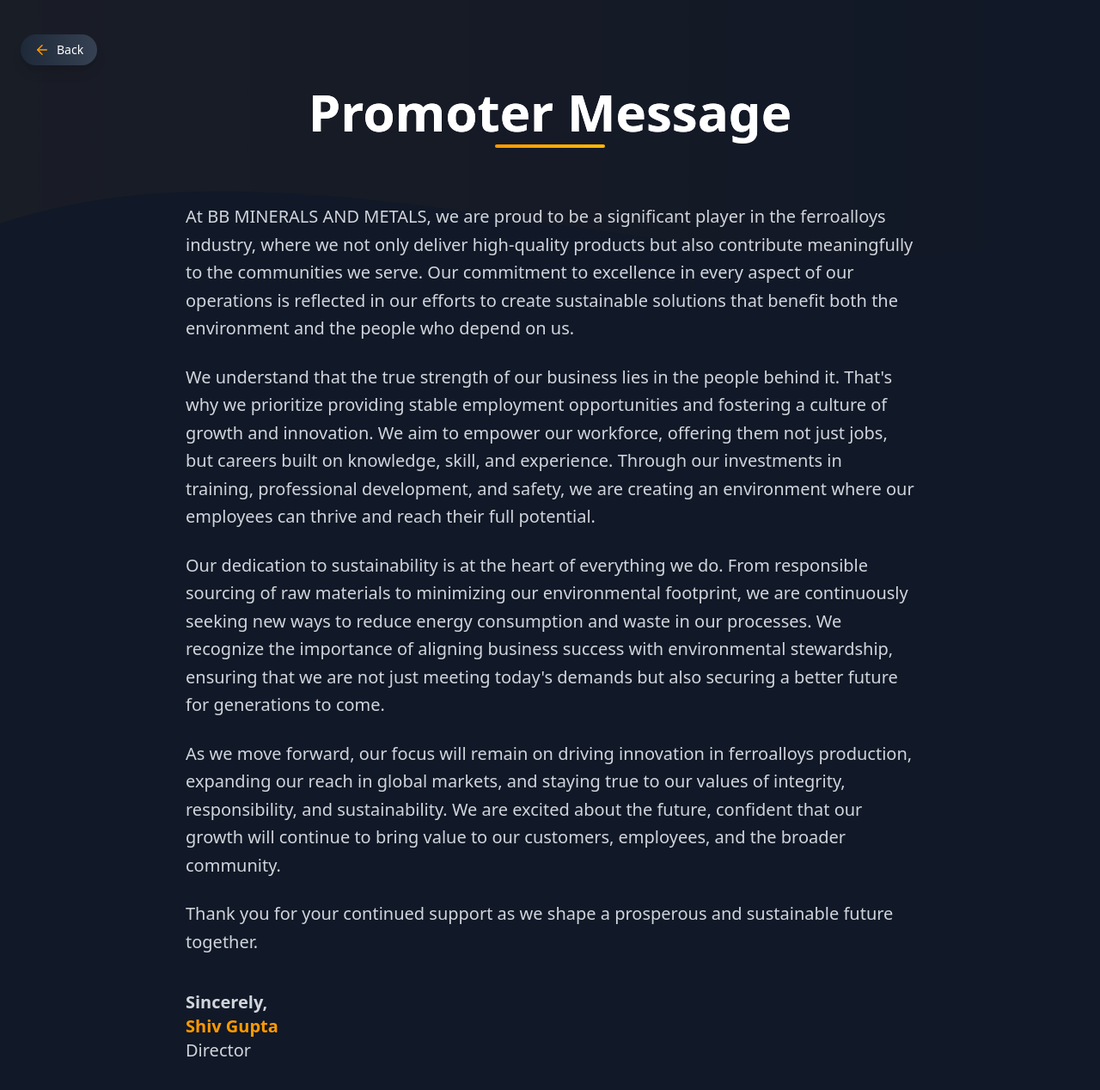
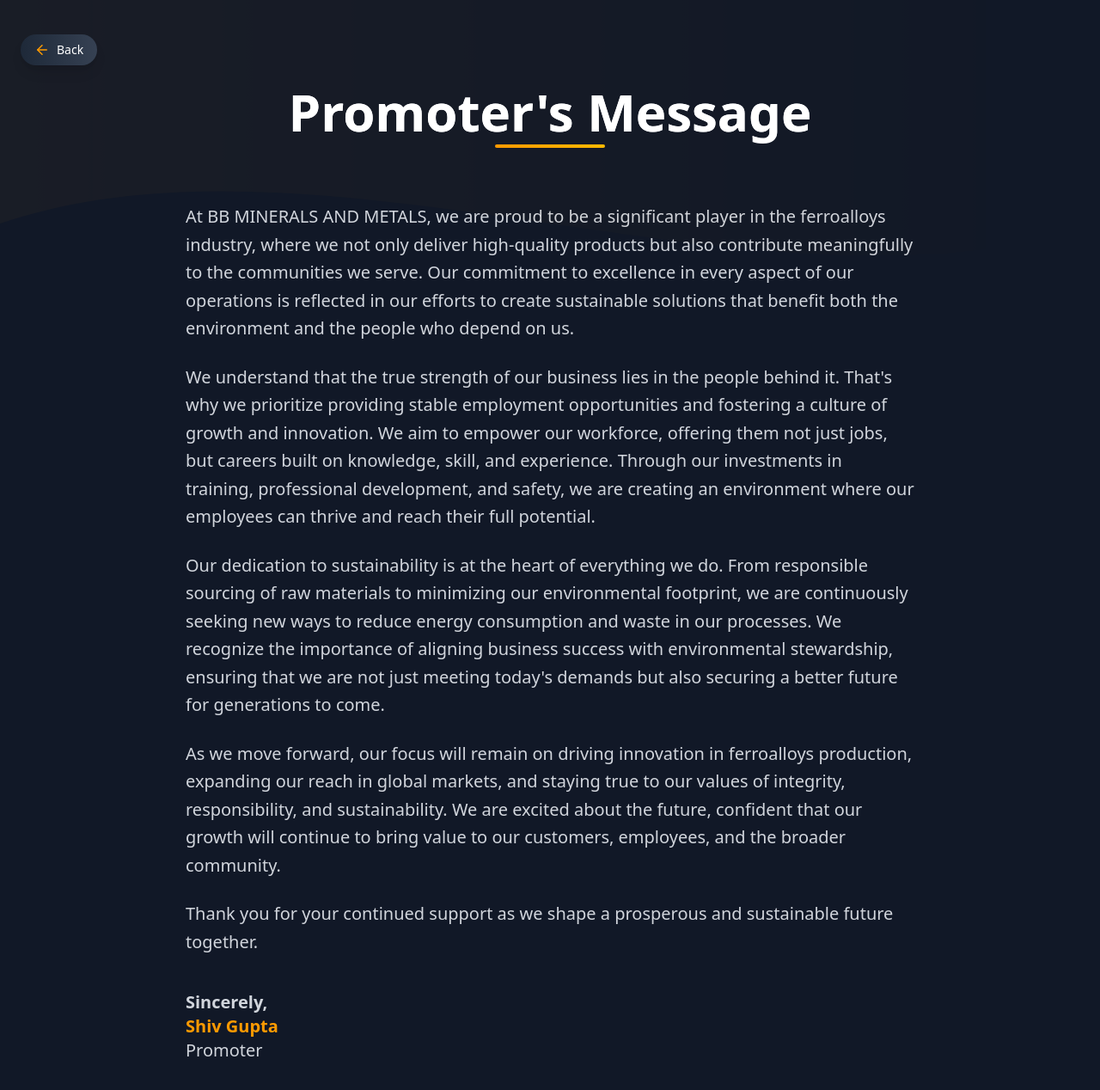
Before and after one commit to Manaslohe/BB_Minerals-Metals, a React (Vite) app: page /company/promoter-message in a window 1280 px wide. Shown: the top 1268 px of the page at 86% size. Built offline with nearby package versions, Linux system fonts and the light colour scheme.

Commit message:
corrections

```diff
--- a/src/components/Company/CompanyProfile.jsx
+++ b/src/components/Company/CompanyProfile.jsx
@@ -124,7 +124,7 @@
                   whileHover={{ y: -5, transition: { duration: 0.2 } }}
                   transition={{ type: "spring", stiffness: 300, damping: 20 }}
                 >
-                  Classified as an SSI unit under the <span className="font-semibold text-amber-500">MSME Act</span>, the company
+                  Classified as an medium enterprise under the <span className="font-semibold text-amber-500">MSME Act</span>, the company
                   holds a registered trademark and <span className="font-semibold text-amber-500">ISO certification</span>, ensuring
                   high-quality standards and regulatory compliance.
                 </motion.p>
--- a/src/components/Company/Directorm.jsx
+++ b/src/components/Company/Directorm.jsx
@@ -159,7 +159,7 @@
               animate={{ opacity: 1, y: 0 }}
               transition={{ duration: 0.8, delay: 0.2 }}
             >
-              Promoter Message
+              Promoter's Message
             </motion.h1>
 
             <motion.div
@@ -222,7 +222,7 @@
                 animate={{ opacity: 1 }}
                 transition={{ delay: 1.9, duration: 0.5 }}
               >
-                Director
+               Promoter
               </motion.p>
             </motion.div>
           </motion.div>
--- a/src/components/Company/History.jsx
+++ b/src/components/Company/History.jsx
@@ -117,7 +117,7 @@
         <div className="space-y-4">
           <h3 className="text-xl text-amber-500 font-semibold">A Strategic Evolution</h3>
           <p className="text-gray-300 leading-relaxed">
-            Around the five-year mark, the company identified a critical opportunity to gain greater control over product
+            Around the fifteen-year mark, the company identified a critical opportunity to gain greater control over product
             quality and reduce reliance on third-party suppliers. This led to a strategic expansion into manufacturing.
           </p>
           <p className="text-gray-300 leading-relaxed mt-3">
--- a/src/components/LandingPage/Companyoverview.jsx
+++ b/src/components/LandingPage/Companyoverview.jsx
@@ -27,7 +27,7 @@
     {
       image: "/e1.png",
       title: "OUR SPECIALIZATION",
-      description: "We manufacture and supply high-quality:\n• Ferro Molybdenum\n• Low Carbon Ferro Chrome\nWith advanced metallurgical expertise, we ensure superior product quality that meets the stringent demands of the global market.",
+      description: "We manufacture and trade high-quality:\n• Ferro Molybdenum\n• Low Carbon Ferro Chrome\nWith advanced metallurgical expertise, we ensure superior product quality that meets the stringent demands of the global market.",
       icon: <img src="/icons/our_speciali.png" alt="Our Specialization" className="w-14 h-14 sm:w-16 sm:h-16 md:w-20 md:h-20 object-contain" />
     },
     {
--- a/src/components/LandingPage/Footer.jsx
+++ b/src/components/LandingPage/Footer.jsx
@@ -201,7 +201,7 @@
               <div>
                 <p className="font-semibold mb-2 text-sm text-amber-500/80">FACTORY LOCATION</p>
                 <address className="not-italic text-gray-300 leading-relaxed">
-                  SZ 2-5, MIDC, Butibori,<br />
+                  SZ 3-5, MIDC, Butibori,<br />
                   Nagpur – 441122,<br />
                   Maharashtra, Bharat
                 </address>
@@ -210,10 +210,10 @@
               <div>
                 <p className="font-medium mb-1 text-xs">OFFICE LOCATION</p>
                 <address className="not-italic text-gray-300 leading-relaxed">
-                  C-3 & C-4, Vaishnav<br />
+                  G-3 & G-4, Vaishnav<br />
                   Sagar Bungalow, New<br />
                   Manish Nagar,<br />
-                  Sambhaji Nagar, Nagpur<br />
+                  Somalwada, Nagpur<br />
                   440015, Bharat
                 </address>
               </div>
--- a/src/components/LandingPage/Header.jsx
+++ b/src/components/LandingPage/Header.jsx
@@ -249,7 +249,7 @@
     { name: "Company Profile", path: "/company/profile" },
     { name: "Our History", path: "/company/history" },
     { name: "Excellence", path: "/company/excellence" },
-    { name: "Promoter Message", path: "/company/promoter-message" },
+    { name: "Promoter's Message", path: "/company/promoter-message" },
     { name: "Manufacturing Unit", path: "/company/manufacturing-unit" },
     { name: "Gallery", path: "/company/gallery", comingSoon: true }
   ];
```
